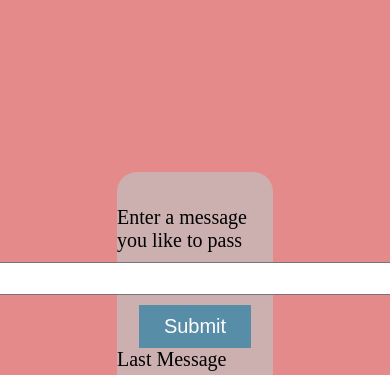
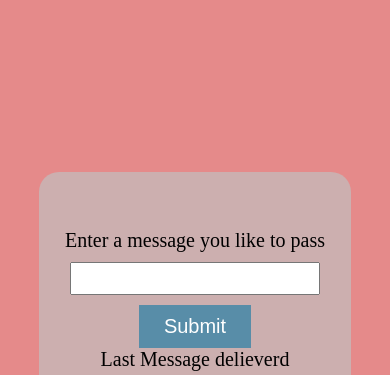
Before and after one commit to sanaasaeed/pass-the-msg, a plain HTML site: page index.html in a window 390 px wide. Shown: the part 146-521 px from the top of the page. Drawn offline with Linux system fonts and the light colour scheme.

Commit message:
Mobile responsive

```diff
--- a/style.css
+++ b/style.css
@@ -65,3 +65,14 @@ p {
   font-size: 30px;
   color: #588da8;
 }
+
+/* Mobile */
+
+@media (max-width: 1000px) and (min-width: 360px) {
+  .msg-box {
+    width: 80%;
+  }
+  input {
+    width: 250px;
+  }
+}
```
